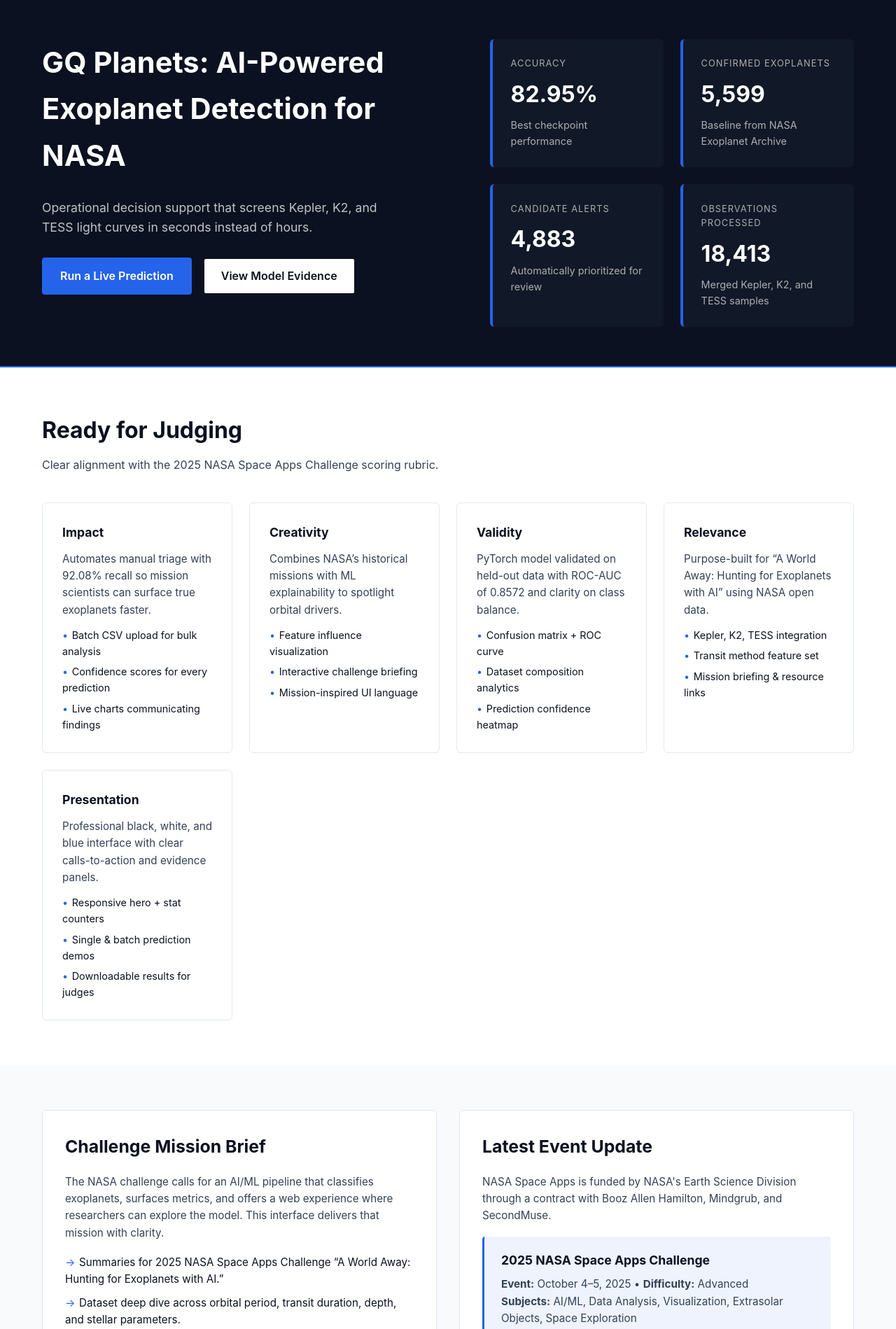
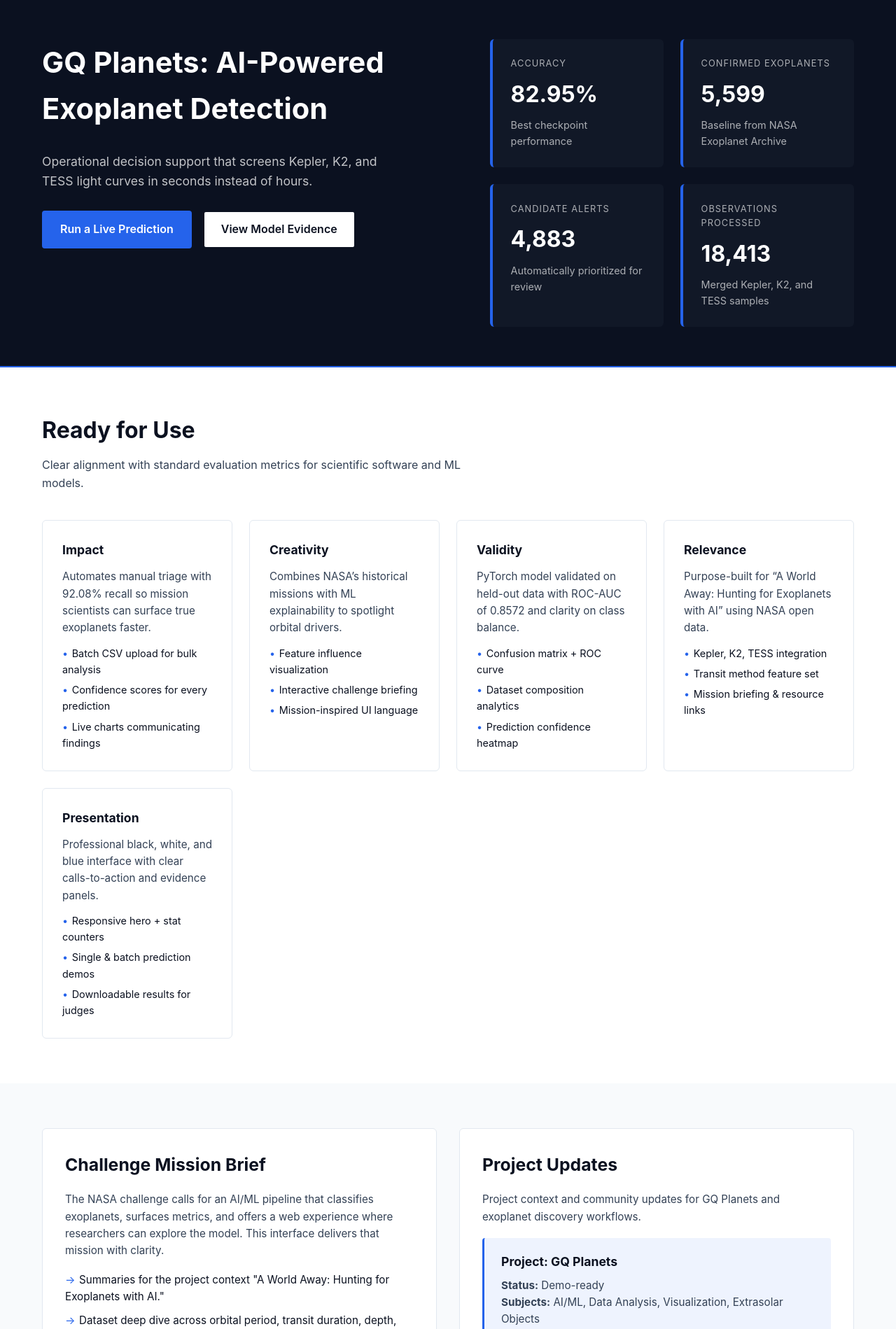
Before and after one commit to DeadUser123/Space-APPS-Hackathon, a Flask app: page / in a window 1280 px wide. Shown: the part 98-1997 px from the top of the page at 70% size. Run offline with Flask 3, Linux system fonts and the light colour scheme.

Commit message:
Remove NASA Space Apps branding; make copy neutral for GQ Planets

```diff
--- a/static/css/style.css
+++ b/static/css/style.css
@@ -1,4 +1,4 @@
-/* NASA Space Apps 2025 — Minimal Black/White/Blue Theme */
+/* GQ Planets — Minimal Black/White/Blue Theme */
 * {
     margin: 0;
     padding: 0;
--- a/templates/index.html
+++ b/templates/index.html
@@ -3,7 +3,7 @@
 <head>
     <meta charset="UTF-8">
     <meta name="viewport" content="width=device-width, initial-scale=1.0">
-    <title>GQ Planets - NASA Space Apps 2025</title>
+    <title>GQ Planets - Exoplanet Detection</title>
     <link rel="stylesheet" href="{{ url_for('static', filename='css/style.css') }}">
 </head>
 <body>
@@ -24,7 +24,7 @@
     <header class="hero">
         <div class="container hero-content">
             <div class="hero-text">
-                <h2 class="hero-title">GQ Planets: AI-Powered Exoplanet Detection for NASA</h2>
+                <h2 class="hero-title">GQ Planets: AI-Powered Exoplanet Detection</h2>
                 <p class="hero-subtitle">Operational decision support that screens Kepler, K2, and TESS light curves in seconds instead of hours.</p>
                 <div class="hero-actions">
                     <a class="btn btn-primary" href="/predict">Run a Live Prediction</a>
@@ -60,8 +60,8 @@
         <section class="section challenge-highlights">
             <div class="container">
                 <div class="section-header">
-                    <h2>Ready for Judging</h2>
-                    <p>Clear alignment with the 2025 NASA Space Apps Challenge scoring rubric.</p>
+                    <h2>Ready for Use</h2>
+                    <p>Clear alignment with standard evaluation metrics for scientific software and ML models.</p>
                 </div>
                 <div class="judging-grid">
                     <div class="judging-card">
@@ -119,22 +119,21 @@
                     <h2>Challenge Mission Brief</h2>
                     <p>The NASA challenge calls for an AI/ML pipeline that classifies exoplanets, surfaces metrics, and offers a web experience where researchers can explore the model. This interface delivers that mission with clarity.</p>
                     <ul class="brief-list">
-                        <li>Summaries for 2025 NASA Space Apps Challenge &ldquo;A World Away: Hunting for Exoplanets with AI.&rdquo;</li>
+                        <li>Summaries for the project context "A World Away: Hunting for Exoplanets with AI."</li>
                         <li>Dataset deep dive across orbital period, transit duration, depth, and stellar parameters.</li>
                         <li>Manual entry + CSV ingestion to mirror real analyst workflows.</li>
                         <li>Matplotlib visualizations embedded across the product for immediate evidence.</li>
                     </ul>
                 </div>
                 <div class="brief-card">
-                    <h2>Latest Event Update</h2>
-                    <p>NASA Space Apps is funded by NASA's Earth Science Division through a contract with Booz Allen Hamilton, Mindgrub, and SecondMuse.</p>
+                    <h2>Project Updates</h2>
+                    <p>Project context and community updates for GQ Planets and exoplanet discovery workflows.</p>
                     <div class="update-block">
-                        <h4>2025 NASA Space Apps Challenge</h4>
-                        <p><strong>Event:</strong> October 4&ndash;5, 2025 &bull; <strong>Difficulty:</strong> Advanced</p>
-                        <p><strong>Subjects:</strong> AI/ML, Data Analysis, Visualization, Extrasolar Objects, Space Exploration</p>
-                        <p class="update-note">Support for your questions continues on Space Apps Connect and via email throughout the weekend.</p>
+                        <h4>Project: GQ Planets</h4>
+                        <p><strong>Status:</strong> Demo-ready</p>
+                        <p><strong>Subjects:</strong> AI/ML, Data Analysis, Visualization, Extrasolar Objects</p>
+                        <p class="update-note">Support and documentation are available in the project repository.</p>
                     </div>
-                    <a class="link-inline" href="https://www.spaceappschallenge.org/" target="_blank" rel="noopener">Explore the Hackathon &rarr;</a>
                 </div>
             </div>
         </section>
```
Also changed, not shown: templates/metrics.html (+5 -5 lines), templates/predict.html (+4 -4 lines), 1 other file.
